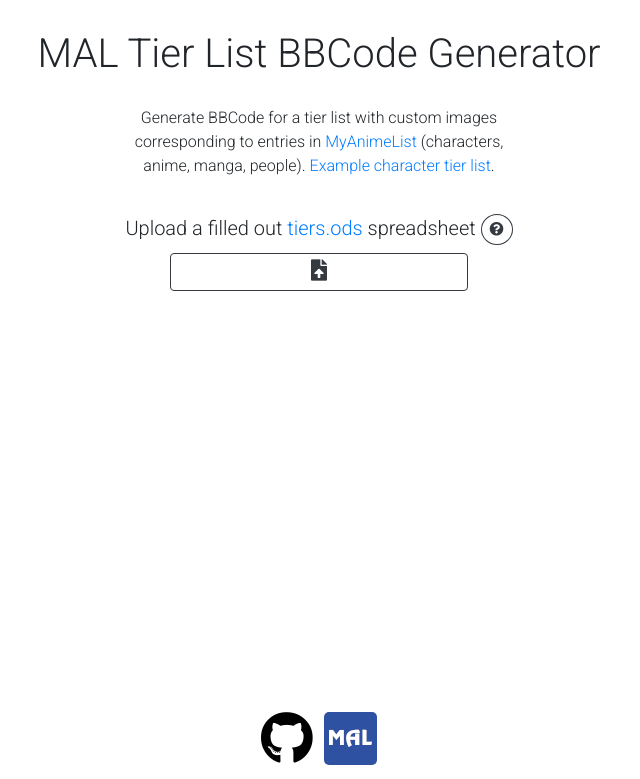
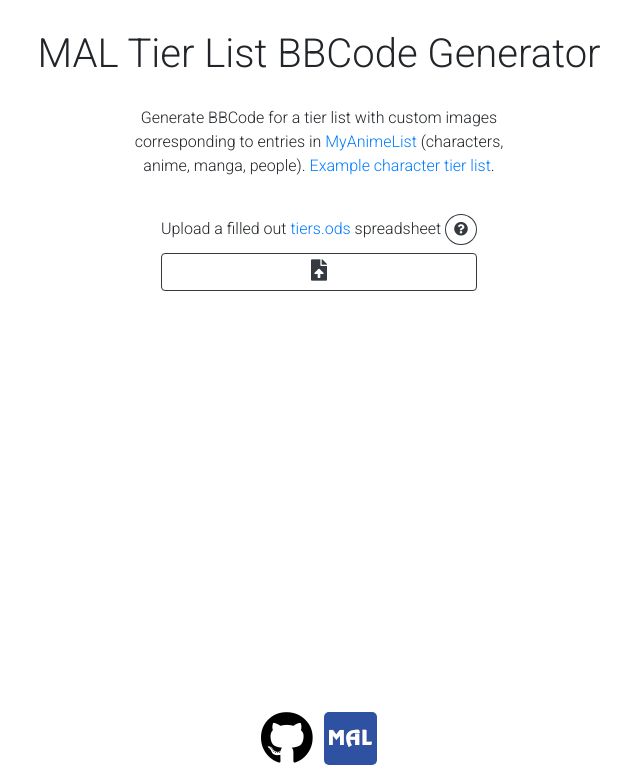
Before and after one commit to juliamarc/mal-tier-list-app, a Flask app: page / in a window 1280 px wide. Shown: the top 779 px of the page, without its empty margins (321-961 px from the left). Run offline with Flask 2, Linux system fonts and the light colour scheme; parts of the project's set-up code (start-up, migrations or seed data) failed here and were passed over; some libraries are stand-ins or nearby versions.

Commit message:
update grid column sizes

```diff
--- a/static/css/style.css
+++ b/static/css/style.css
@@ -52,7 +52,7 @@ div[class^="col-"] {
 
 /* footer */
 
-#container {
+.container-fluid {
     display: flex;
     flex-direction: column;
     min-height: 95vh;
--- a/templates/base.html
+++ b/templates/base.html
@@ -27,7 +27,7 @@
 </head>
 
 <body>
-  <div id="container">
+  <div class="container-fluid">
     <div class="row">
       <div class="col-12 text-center">
         <h1>MAL Tier List BBCode Generator</h1>
@@ -41,7 +41,7 @@
       <div class="col-12">
         <div class="justify-content-center" style="display: flex;">
           <a href="https://github.com/juliamarc/mal-tier-list-app"><i id="gh-icon" class="fab fa-github"></i></a>
-          <a id='mal-icon' href='https://myanimelist.net/profile/juliama'></a>
+          <a id="mal-icon" href="https://myanimelist.net/profile/juliama"></a>
         </div>
       </div>
     </div>
--- a/templates/index.html
+++ b/templates/index.html
@@ -3,7 +3,7 @@
 {% block body %}
 
 <div class="row justify-content-center">
-  <div class="col-11 col-sm-9 col-md-8 col-lg-8 col-xl-4 text-center">
+  <div class="col-11 col-sm-9 col-md-7 col-lg-6 col-xl-4 text-center">
     <p>
       Generate BBCode for a tier list with custom images corresponding to entries
       in <a href="https://myanimelist.net/">MyAnimeList</a> (characters, anime, manga, people).
@@ -13,20 +13,16 @@
 </div>
 
 <div class="row justify-content-center">
-  <div style="margin-bottom: -20px;" class="col-11 col-sm-9 col-md-8 col-lg-8 col-xl-5 text-center">
-    <h5>
+  <div class="col-10 col-sm-8 col-md-6 col-lg-5 col-xl-4 text-center">
+    <div style="display: inline-block;">
+    <h6>
       Upload a filled out <a
         href="https://github.com/juliamarc/mal-tier-list-bbcode-gen/raw/main/tiers.ods">tiers.ods</a>
       spreadsheet
       <a class="btn btn-outline-dark btn-sm rounded-circle" href="/tutorial.html">
         <i class="fas fa-question-circle"></i>
       </a>
-    </h5>
-  </div>
-</div>
-
-<div class="row justify-content-center">
-  <div class="col-10 col-sm-6 col-md-6 col-lg-4 col-xl-3 text-center">
+    </h6>
     <form action="" method=post enctype=multipart/form-data>
       <label class="btn btn-outline-dark btn-block btn-file">
         <i class="fas fa-file-upload fa-lg"></i>
@@ -34,11 +30,12 @@
       </label>
     </form>
   </div>
+  </div>
 </div>
 
 {% if error_info %}
 <div class="row justify-content-center">
-  <div class="col-10 col-sm-6 col-md-6 col-lg-4 col-xl-3">
+  <div class="col-10 col-sm-7 col-md-7 col-lg-5 col-xl-4">
     <div class="alert alert-danger" role="alert">
       {{ error_info }}&nbsp;<i class="large far fa-grin-beam-sweat"></i>
     </div>
```
Also changed, not shown: templates/tutorial.html (+5 -5 lines).
